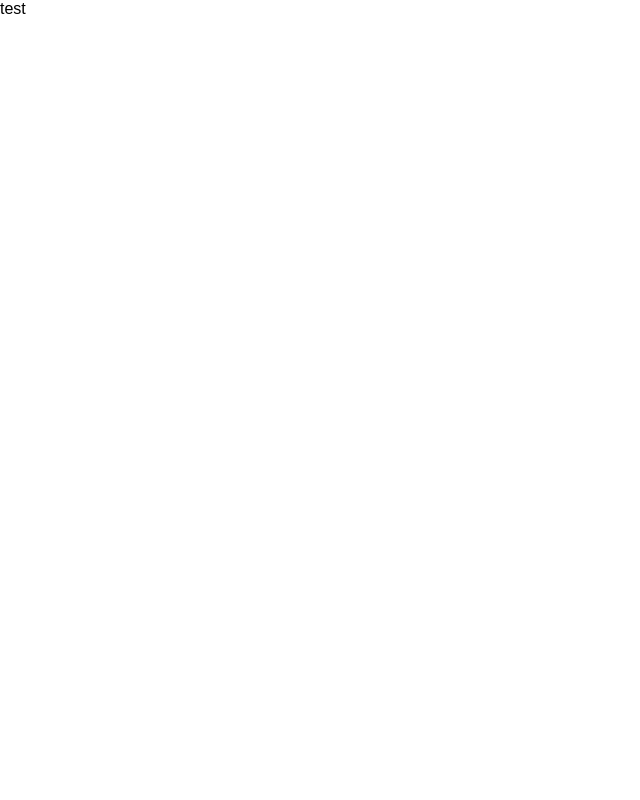
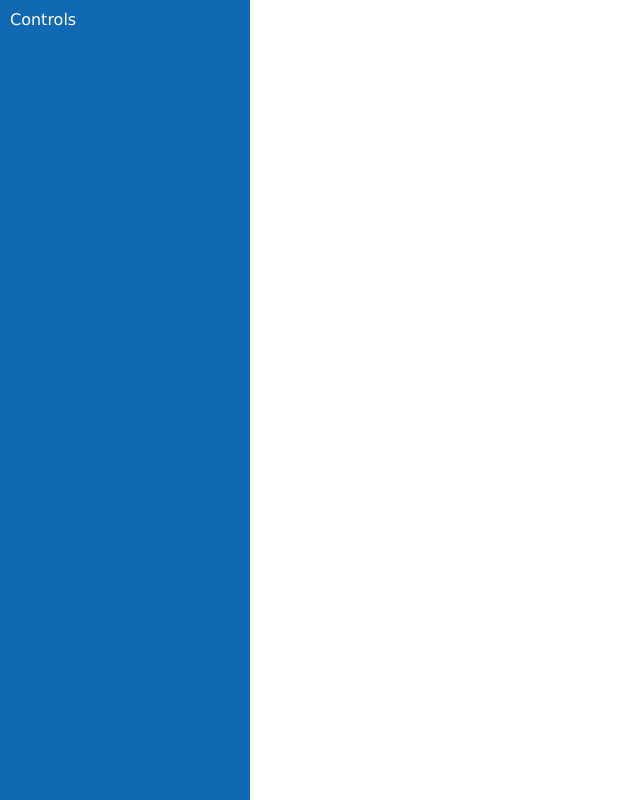
Before and after one commit to macwong/LayoutPrototype, a React (Create React App) app: page / in a window 1280 px wide. Shown: the whole page, without its empty margins (0-640 px from the left). Built offline with nearby package versions, Linux system fonts and the light colour scheme; the HTML template or start-up script is replaced by a standard one.

Commit message:
Add really basic collapsible

```diff
--- a/package.json
+++ b/package.json
@@ -4,6 +4,7 @@
   "private": true,
   "dependencies": {
     "react": "^16.5.2",
+    "react-collapsible": "^2.3.1",
     "react-dom": "^16.5.2",
     "react-scripts-ts": "3.1.0"
   },
--- a/src/App.css
+++ b/src/App.css
@@ -1,28 +1,24 @@
-/* .App {
-  text-align: center;
-}
+.Collapsible {
+    background-color: #1168b3;
+    color: white;
+    font-family: verdana;
+    width: 250px;
+    height: 100vh;
+  }
 
-.App-logo {
-  animation: App-logo-spin infinite 20s linear;
-  height: 80px;
-}
+  .Collapsible .Collapsible__trigger {
+    padding: 10px;
+    display: block;
+    width: 100%;
+    cursor: pointer;
+  }
 
-.App-header {
-  background-color: #222;
-  height: 150px;
-  padding: 20px;
-  color: white;
-}
+  .Collapsible .Collapsible__contentInner {
+    background-color: white;
+    color: black;
+    padding: 10px;
+  }
 
-.App-title {
-  font-size: 1.5em;
-}
-
-.App-intro {
-  font-size: large;
-}
-
-@keyframes App-logo-spin {
-  from { transform: rotate(0deg); }
-  to { transform: rotate(360deg); }
-} */
+  .Collapsible .Collapsible__contentInner div {
+    padding: 5px;
+  }
--- a/src/App.tsx
+++ b/src/App.tsx
@@ -1,11 +1,16 @@
 import * as React from 'react';
+import Collapsible from 'react-collapsible';
 import './App.css';
 
 class App extends React.Component {
   public render() {
     return (
         <div>
-            test
+            <Collapsible trigger="Controls">
+                <div>Text</div>
+                <div>Markdown</div>
+                <div>Image</div>
+            </Collapsible>
         </div>
     );
   }
```
Also changed, not shown: 1 other file (tests, documents, lock files or other folders).
